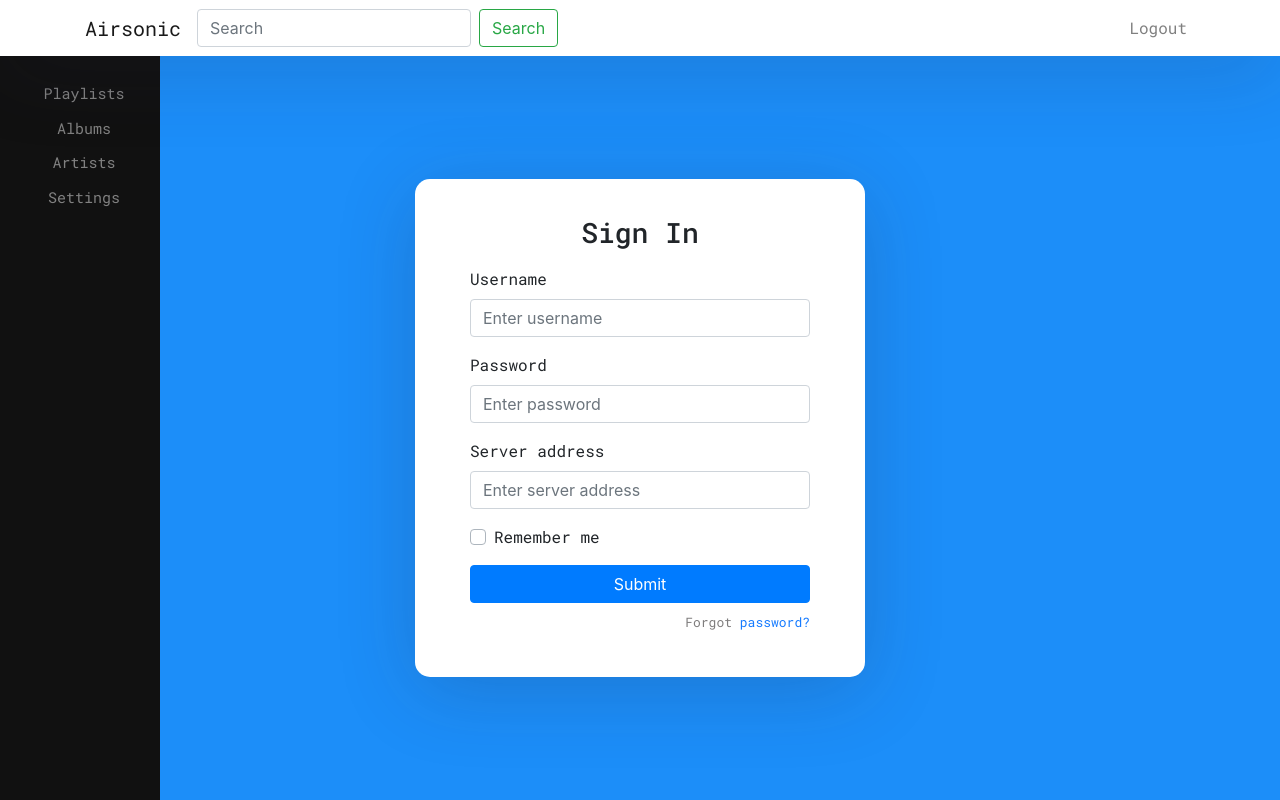
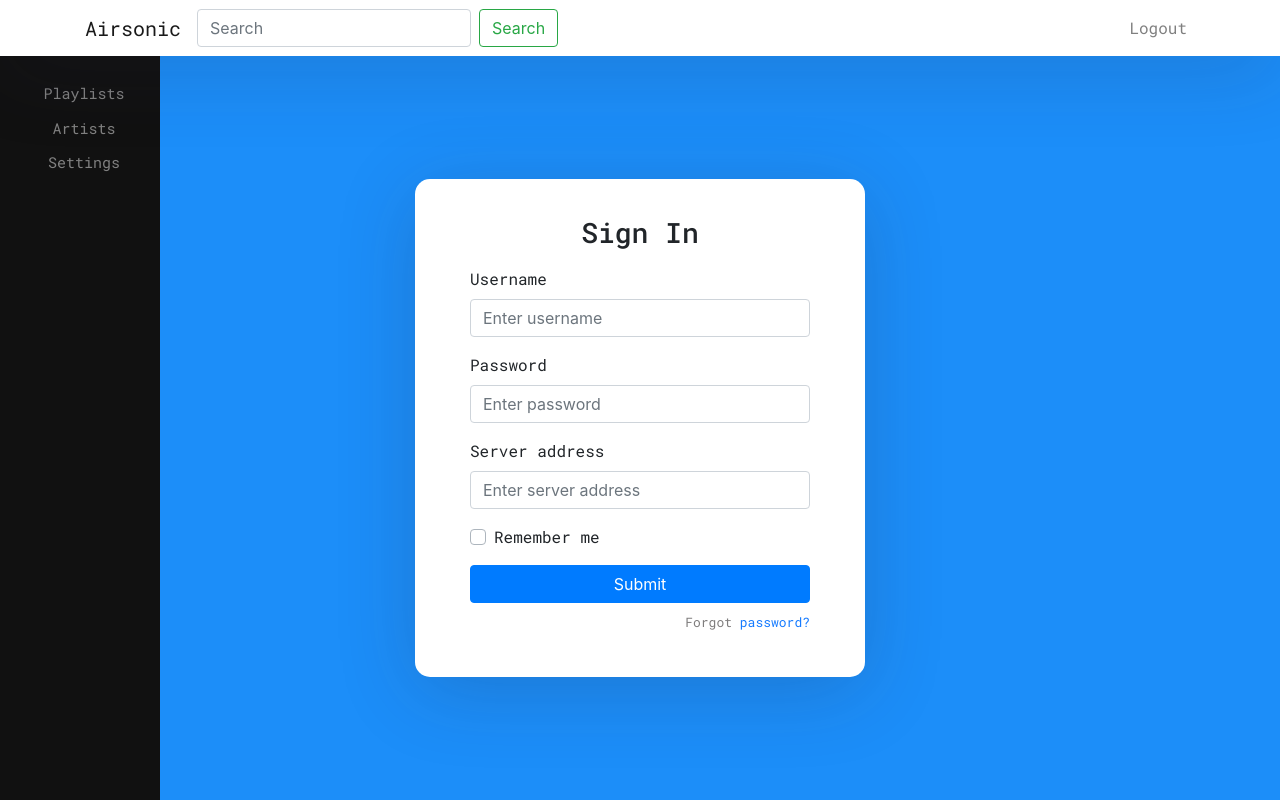
Before and after one commit to phil-hudson/airsonic-react, a React (Create React App) app: page / in a window 1280 px wide. Built offline with nearby package versions, Linux system fonts and the light colour scheme.

Commit message:
remove albums from side bar

```diff
--- a/src/components/pages/sidenav.component.js
+++ b/src/components/pages/sidenav.component.js
@@ -28,7 +28,6 @@ const sideNavLinkStyle = {
         <div style={sideNavStyle}>
             <div style={{paddingTop: '56px'}}/>
             <Link style={sideNavLinkStyle} to="/playlists">Playlists</Link>
-            <a style={sideNavLinkStyle} href="#">Albums</a>
             <Link style={sideNavLinkStyle} to="/artists">Artists</Link>
             <a style={sideNavLinkStyle} href="#">Settings</a>
         </div>
```
